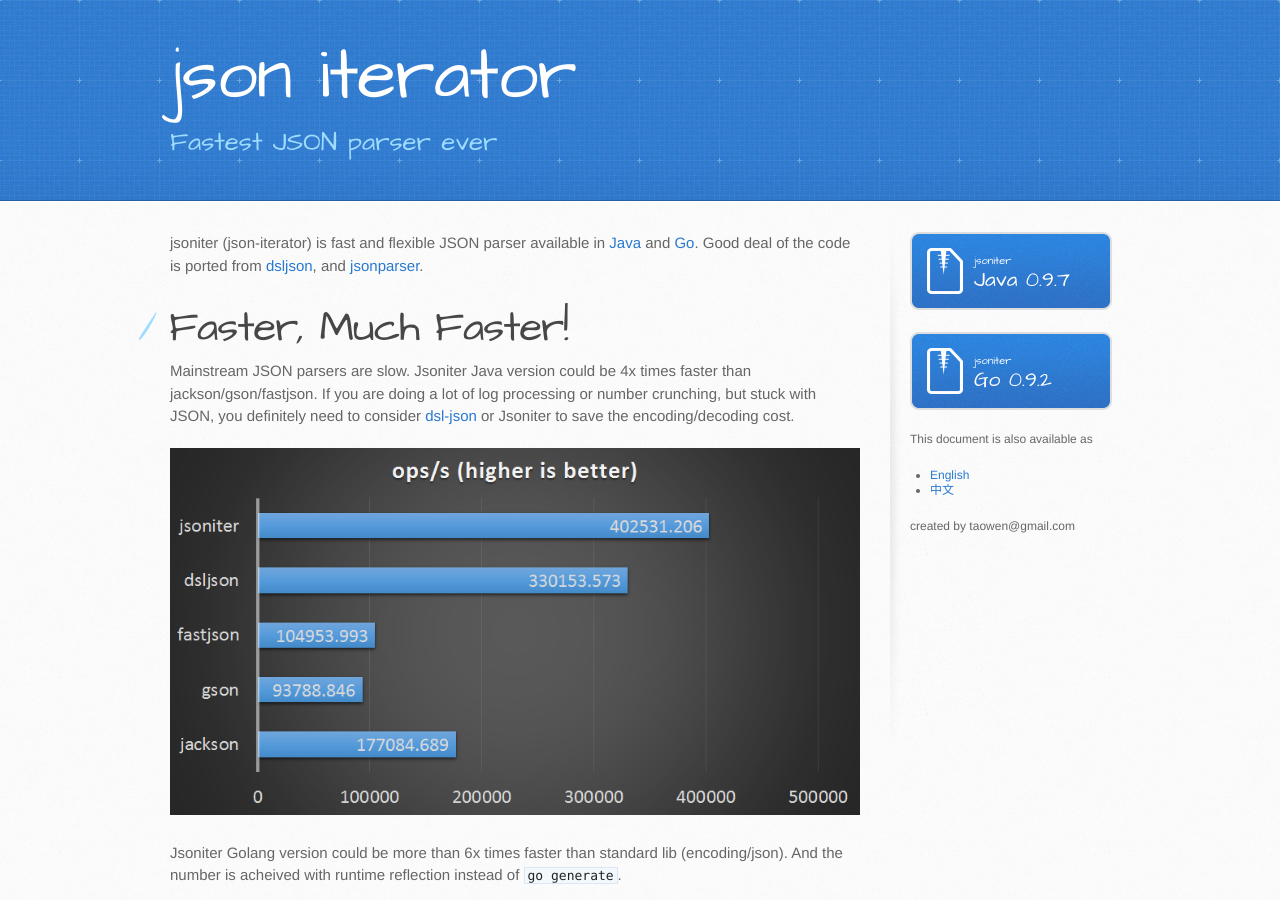
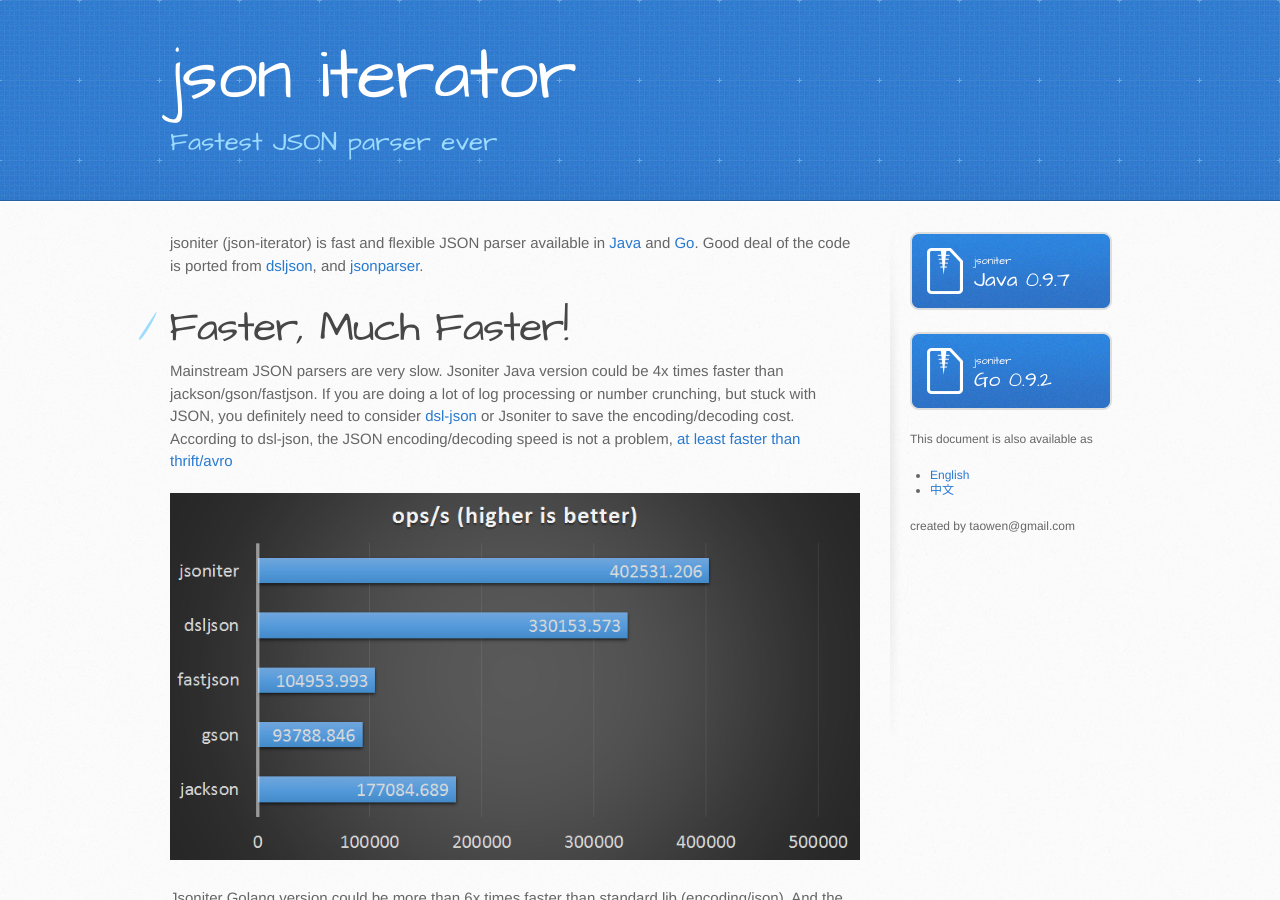
Before and after one commit to json-iterator/json-iterator.github.io, a Jekyll site: the page built from index.md, in a window 1280 px wide and 900 px high. Built offline with Jekyll 4.4.1, drawn with Linux system fonts in a browser that asks for light colours; comment, search, counter and statistics services are not loaded.

Commit message:
Update index.md

```diff
--- a/index.md
+++ b/index.md
@@ -7,7 +7,7 @@
 
 # Faster, Much Faster!
 
-Mainstream JSON parsers are slow. Jsoniter Java version could be 4x times faster than jackson/gson/fastjson. If you are doing a lot of log processing or number crunching, but stuck with JSON, you definitely need to consider [dsl-json](https://github.com/ngs-doo/dsl-json) or Jsoniter to save the encoding/decoding cost.
+Mainstream JSON parsers are very slow. Jsoniter Java version could be 4x times faster than jackson/gson/fastjson. If you are doing a lot of log processing or number crunching, but stuck with JSON, you definitely need to consider [dsl-json](https://github.com/ngs-doo/dsl-json) or Jsoniter to save the encoding/decoding cost. According to dsl-json, the JSON encoding/decoding speed is not a problem, [at least faster than thrift/avro](https://www.codeproject.com/Articles/1165627/Jsoniter-JSON-is-faster-than-thrift-avro)
 
 ![java1](http://jsoniter.com/benchmarks/java1.png)
 
```
